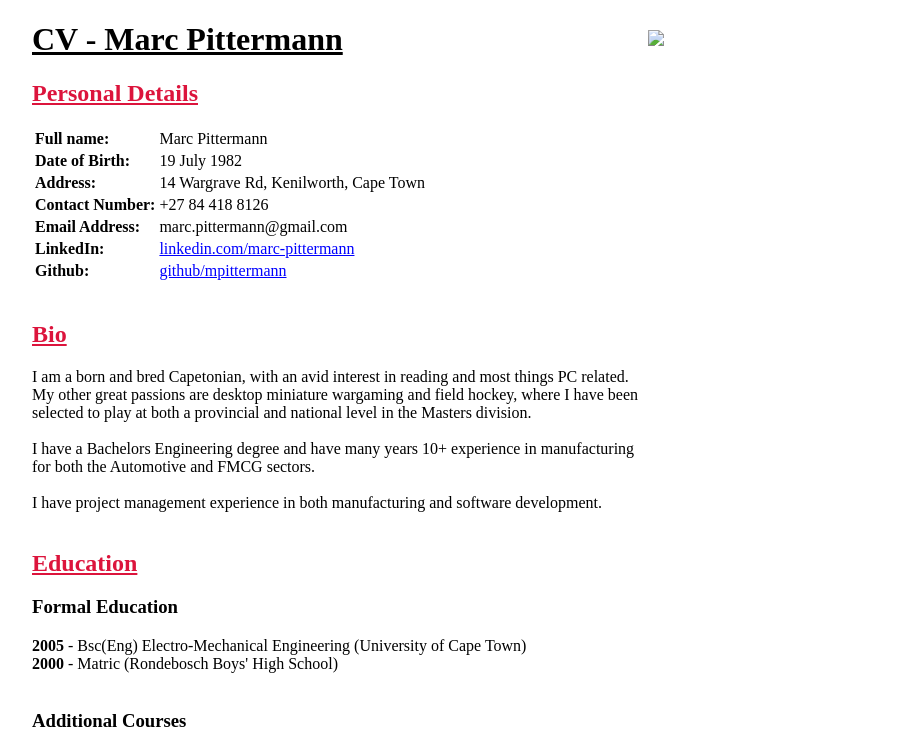
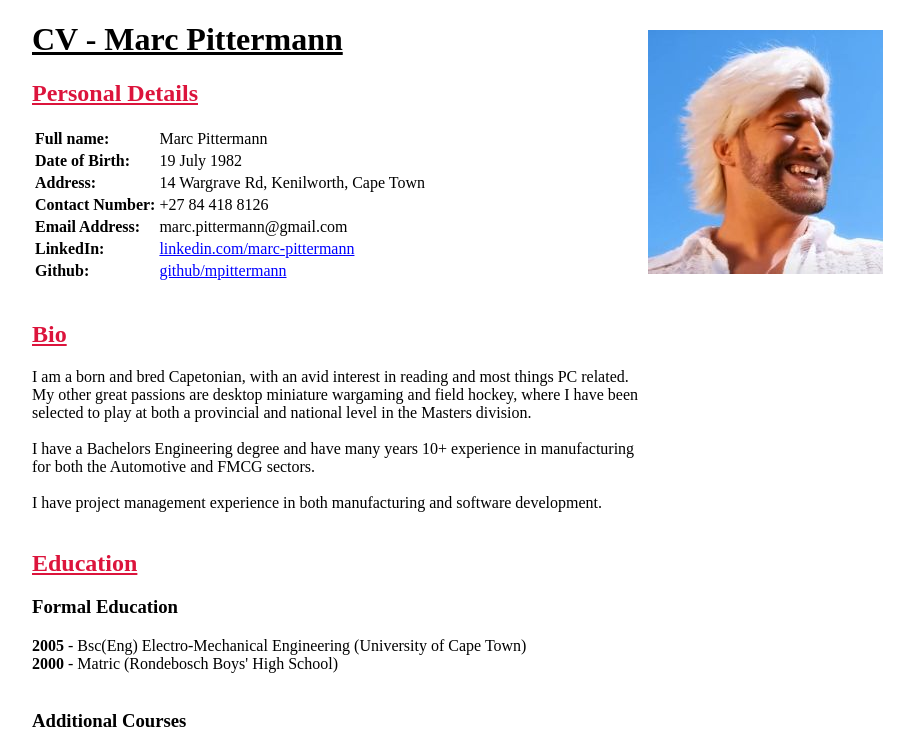
Before and after one commit to mpittermann/HDev-site-page-L3T05, a plain HTML site: page index.html in a window 1280 px wide. Shown: the top 748 px of the page, without its empty margins (352-1266 px from the left). Drawn offline with Linux system fonts and the light colour scheme; the site is published under a folder, as on GitHub Pages, so addresses that start at the root find nothing.

Commit message:
Update index.html

```diff
--- a/index.html
+++ b/index.html
@@ -32,7 +32,7 @@
 <body>
     <div>
     <h1><u> CV - Marc Pittermann </u></h1>
-    <img id="imagepic" src="/index/Hurrikan.JPG">
+    <img id="imagepic" src="index/Hurrikan.JPG">
     <h2 id="personal_details"><u> Personal Details </u></h2>
     <table>
         <tbody>
```
